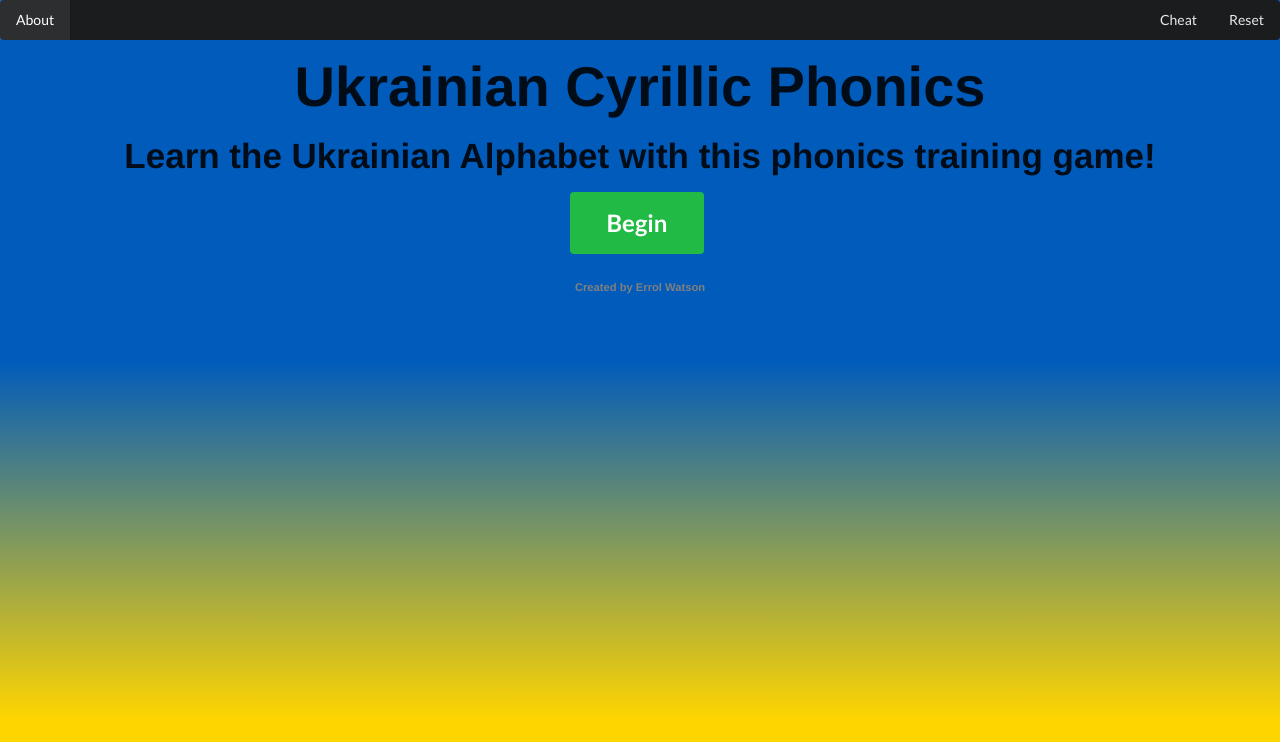
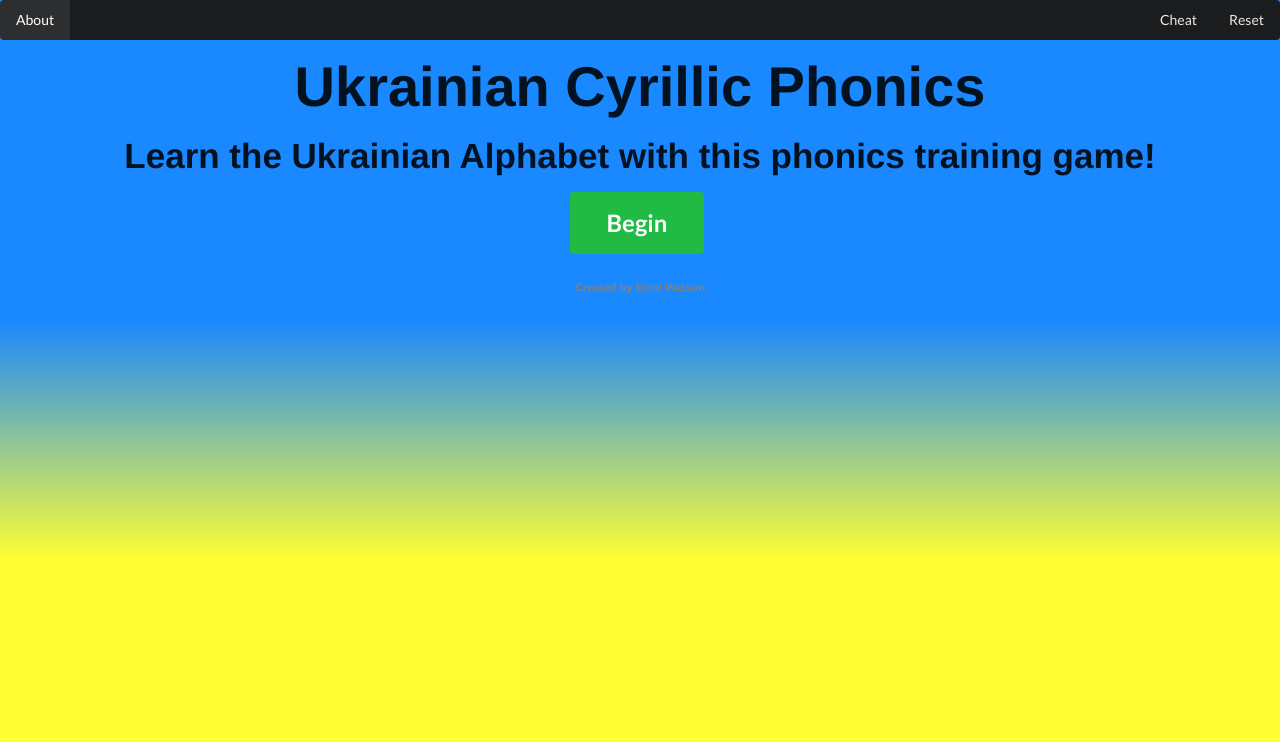
Before and after one commit to errolgh/alphabet-match-game-frontend, a React (Create React App) app: page / in a window 1280 px wide. Shown: the top 742 px of the page. Built offline with nearby package versions, Linux system fonts and the light colour scheme.

Commit message:
crash fixes

```diff
--- a/src/App.css
+++ b/src/App.css
@@ -1,6 +1,6 @@
 body {
   background-image: linear-gradient(
-    to top, #ffd500 10%, #005bbb 55%
+    to top, #ffff33 30%, #1a88ff 60%
     );
 }
 
```
